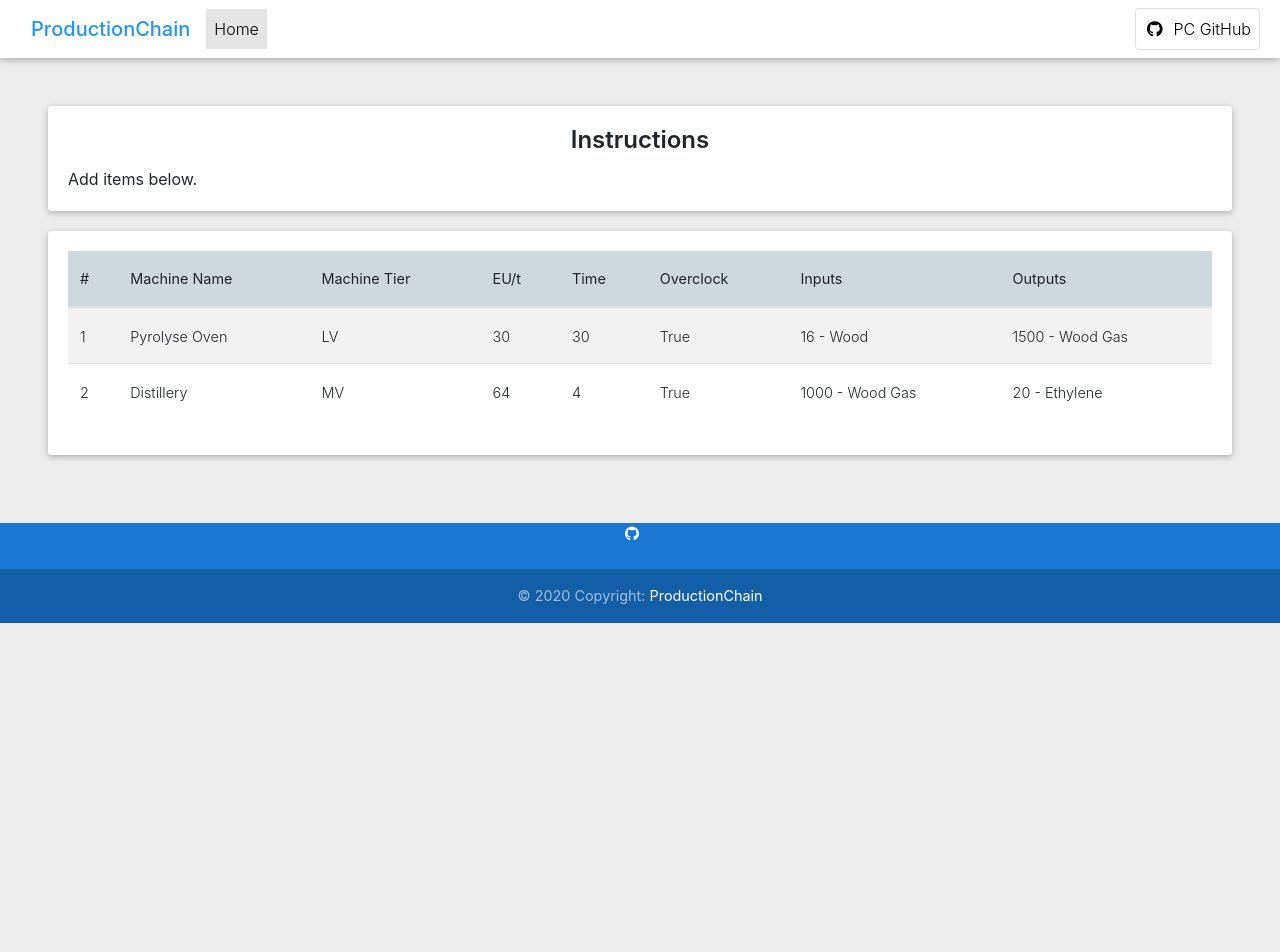
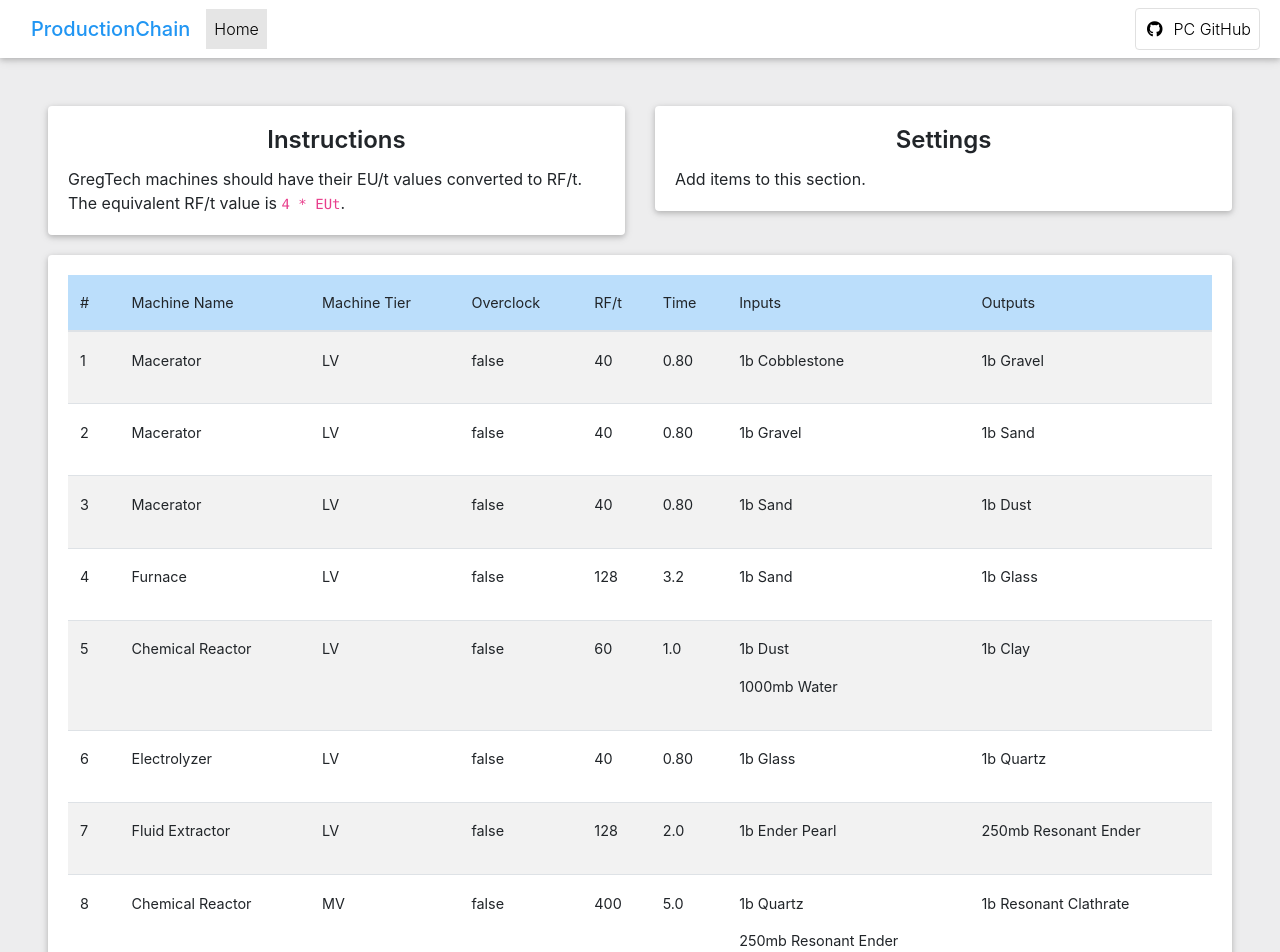
Before and after one commit to SimonNguyen/ProductionChain, a React (Create React App) app: page / in a window 1280 px wide. Shown: the top 952 px of the page. Before the commit the page ends 800 px from the top, so only its background shows below. Built offline with nearby package versions, Linux system fonts and the light colour scheme.

Commit message:
Added basic table generation from imported JSON.

```diff
--- a/src/components/pages/DashboardPage.js
+++ b/src/components/pages/DashboardPage.js
@@ -1,14 +1,14 @@
 import React from 'react';
-import InstructionsSection from './sections/InstructionsSection';
+import InformationSection from './sections/InformationSection';
 import TableSection from './sections/TableSection';
 
-const DashboardPage =  () => {
-  return (
-    <React.Fragment>
-      <InstructionsSection />
-      <TableSection />
-    </React.Fragment>
-  )
+const DashboardPage = () => {
+    return (
+        <React.Fragment>
+            <InformationSection />
+            <TableSection />
+        </React.Fragment>
+    )
 }
 
 export default DashboardPage;
--- a/src/components/pages/NotFoundPage.js
+++ b/src/components/pages/NotFoundPage.js
@@ -2,7 +2,7 @@ import React from 'react'
 import { MDBCol, MDBRow } from 'mdbreact';
 
 
-const NotFoundPage =  () => {
+const NotFoundPage = () => {
     return (
         <React.Fragment>
             <div className="full">
@@ -12,7 +12,7 @@ const NotFoundPage =  () => {
                         <h4>The requested URL was not found on this server.</h4>
                     </MDBCol>
                     <MDBCol md="4">
-            <img alt="Error 404" className="img-fluid" src="https://mdbootstrap.com/img/Others/grafika404-bf.png"/>
+                        <img alt="Error 404" className="img-fluid" src="https://mdbootstrap.com/img/Others/grafika404-bf.png" />
                     </MDBCol>
                 </MDBRow>
             </div>
--- /dev/null
+++ b/src/components/pages/sections/InformationSection.js
@@ -0,0 +1,27 @@
+import React from 'react';
+import { MDBCard, MDBCardTitle, MDBCardText, MDBRow, MDBCol } from 'mdbreact';
+
+const InformationSection = () => {
+    return (
+        <MDBRow>
+            <MDBCol>
+                <MDBCard className="card-body">
+                    <MDBCardTitle className="text-center">Instructions</MDBCardTitle>
+                    <MDBCardText>
+                        GregTech machines should have their EU/t values converted to RF/t. The equivalent RF/t value is <code>4 * EUt</code>.
+                    </MDBCardText>
+                </MDBCard>
+            </MDBCol>
+            <MDBCol>
+                <MDBCard className="card-body">
+                    <MDBCardTitle className="text-center">Settings</MDBCardTitle>
+                    <MDBCardText>
+                        Add items to this section.
+                    </MDBCardText>
+                </MDBCard>
+            </MDBCol>
+        </MDBRow>
+    )
+}
+
+export default InformationSection;
--- a/src/components/pages/sections/InstructionsSection.js
+++ /dev/null
@@ -1,19 +0,0 @@
-import React from 'react';
-import { MDBCard, MDBCardTitle, MDBCardText, MDBRow, MDBCol } from 'mdbreact';
-
-const InstructionsSection = () => {
-  return (
-    <MDBRow>
-        <MDBCol>
-            <MDBCard className="card-body">
-                <MDBCardTitle className="text-center">Instructions</MDBCardTitle>
-                <MDBCardText>
-                    Add items below.
-                </MDBCardText>
-            </MDBCard>
-        </MDBCol>
-    </MDBRow>
-  )
-}
-
-export default InstructionsSection;
--- a/src/components/pages/sections/TableSection.js
+++ b/src/components/pages/sections/TableSection.js
@@ -1,54 +1,56 @@
 import React from 'react';
 import { MDBCard, MDBCardBody, MDBTable, MDBTableBody, MDBTableHead, MDBRow, MDBCol } from 'mdbreact';
+import data from "./data";
 
 const TableSection = () => {
-  const data = {
-    columns: [
-      {
-        label: 'Machine Name',
-        field: 'machineName'
-      }
-    ]
-  }
     return (
         <MDBRow>
             <MDBCol>
                 <MDBCard>
                     <MDBCardBody>
-                    <MDBTable btn hover striped>
-                      <MDBTableHead color="blue-grey lighten-4">
+                        <MDBTable responsiveMd hover striped>
+                            <MDBTableHead color="blue lighten-4">
                                 <tr>
-                          <th>#</th>
-                          <th>Machine Name</th>
-                          <th>Machine Tier</th>
-                          <th>EU/t</th>
-                          <th>Time</th>
-                          <th>Overclock</th>
-                          <th>Inputs</th>
-                          <th>Outputs</th>
+                                    {
+                                        data.Headers.map(h => {
+                                            return (
+                                                <th key={h.name}>{h.label}</th>
+                                            )
+                                        })
+                                    }
                                 </tr>
                             </MDBTableHead>
                             <MDBTableBody>
-                        <tr>
-                          <td>1</td>
-                          <td>Pyrolyse Oven</td>
-                          <td>LV</td>
-                          <td>30</td>
-                          <td>30</td>
-                          <td>True</td>
-                          <td>16 - Wood</td>
-                          <td>1500 - Wood Gas</td>
+                                {
+                                    data.Recipes.map((r, index) => {
+                                        return (
+                                            <tr key={index}>
+                                                <th>{r.step}</th>
+                                                <th>{r.machine}</th>
+                                                <th>{r.tier}</th>
+                                                <th>{r.overclock.toString()}</th>
+                                                <th>{r.rft}</th>
+                                                <th>{Number(r.time).toPrecision(2)}</th>
+                                                <th>
+                                                    {
+                                                        r.inputs.map((n, index) => {
+                                                            return (
+                                                                <p key={index}>{n.quantity + n.unit + " " + n.name}</p>
+                                                            )
+                                                        })}
+                                                </th>
+                                                <th>
+                                                    {
+                                                        r.outputs.map((o, index) => {
+                                                            return (
+                                                                <p key={index}>{o.quantity + o.unit + " " + o.name}</p>
+                                                            )
+                                                        })}
+                                                </th>
                                             </tr>
-                        <tr>
-                          <td>2</td>
-                          <td>Distillery</td>
-                          <td>MV</td>
-                          <td>64</td>
-                          <td>4</td>
-                          <td>True</td>
-                          <td>1000 - Wood Gas</td>
-                          <td>20 - Ethylene</td>
-                        </tr>
+                                        )
+                                    })
+                                }
                             </MDBTableBody>
                         </MDBTable>
                     </MDBCardBody>
--- /dev/null
+++ b/src/components/pages/sections/data.json
@@ -0,0 +1,284 @@
+{
+    "Tiers": [
+        "ULV",
+        "LV",
+        "MV",
+        "HV",
+        "EV",
+        "IV",
+        "LuV",
+        "ZPMV",
+        "UV"
+    ],
+    "Headers": [
+        {
+            "label": "#",
+            "name": "step"
+        },
+        {
+            "label": "Machine Name",
+            "name": "machineName"
+        },
+        {
+            "label": "Machine Tier",
+            "name": "machineTier"
+        },
+        {
+            "label": "Overclock",
+            "name": "overclock"
+        },
+        {
+            "label": "RF/t",
+            "name": "rft"
+        },
+        {
+            "label": "Time",
+            "name": "time"
+        },
+        {
+            "label": "Inputs",
+            "name": "inputs"
+        },
+        {
+            "label": "Outputs",
+            "name": "output"
+        }
+    ],
+    "Recipes": [
+        {
+            "step": 1,
+            "machine": "Macerator",
+            "tier": "LV",
+            "overclock": false,
+            "rft": "40",
+            "time": ".8",
+            "inputs": [
+                {
+                    "name": "Cobblestone",
+                    "quantity": "1",
+                    "unit": "b"
+                }
+            ],
+            "outputs": [
+                {
+                    "name": "Gravel",
+                    "quantity": "1",
+                    "unit": "b"
+                }
+            ]
+        },
+        {
+            "step": 2,
+            "machine": "Macerator",
+            "tier": "LV",
+            "overclock": false,
+            "rft": "40",
+            "time": ".8",
+            "inputs": [
+                {
+                    "name": "Gravel",
+                    "quantity": "1",
+                    "unit": "b"
+                }
+            ],
+            "outputs": [
+                {
+                    "name": "Sand",
+                    "quantity": "1",
+                    "unit": "b"
+                }
+            ]
+        },
+        {
+            "step": 3,
+            "machine": "Macerator",
+            "tier": "LV",
+            "overclock": false,
+            "rft": "40",
+            "time": ".8",
+            "inputs": [
+                {
+                    "name": "Sand",
+                    "quantity": "1",
+                    "unit": "b"
+                }
+            ],
+            "outputs": [
+                {
+                    "name": "Dust",
+                    "quantity": "1",
+                    "unit": "b"
+                }
+            ]
+        },
+        {
+            "step": 4,
+            "machine": "Furnace",
+            "tier": "LV",
+            "overclock": false,
+            "rft": "128",
+            "time": "3.2",
+            "inputs": [
+                {
+                    "name": "Sand",
+                    "quantity": "1",
+                    "unit": "b"
+                }
+            ],
+            "outputs": [
+                {
+                    "name": "Glass",
+                    "quantity": "1",
+                    "unit": "b"
+                }
+            ]
+        },
+        {
+            "step": 5,
+            "machine": "Chemical Reactor",
+            "tier": "LV",
+            "overclock": false,
+            "rft": "60",
+            "time": "1",
+            "inputs": [
+                {
+                    "name": "Dust",
+                    "quantity": "1",
+                    "unit": "b"
+                },
+                {
+                    "name": "Water",
+                    "quantity": "1000",
+                    "unit": "mb"
+                }
+            ],
+            "outputs": [
+                {
+                    "name": "Clay",
+                    "quantity": "1",
+                    "unit": "b"
+                }
+            ]
+        },
+        {
+            "step": 6,
+            "machine": "Electrolyzer",
+            "tier": "LV",
+            "overclock": false,
+            "rft": "40",
+            "time": ".8",
+            "inputs": [
+                {
+                    "name": "Glass",
+                    "quantity": "1",
+                    "unit": "b"
+                }
+            ],
+            "outputs": [
+                {
+                    "name": "Quartz",
+                    "quantity": "1",
+                    "unit": "b"
+                }
+            ]
+        },
+        {
+            "step": 7,
+            "machine": "Fluid Extractor",
+            "tier": "LV",
+            "overclock": false,
+            "rft": "128",
+            "time": "2",
+            "inputs": [
+                {
+                    "name": "Ender Pearl",
+                    "quantity": "1",
+                    "unit": "b"
+                }
+            ],
+            "outputs": [
+                {
+                    "name": "Resonant Ender",
+                    "quantity": "250",
+                    "unit": "mb"
+                }
+            ]
+        },
+        {
+            "step": 8,
+            "machine": "Chemical Reactor",
+            "tier": "MV",
+            "overclock": false,
+            "rft": "400",
+            "time": "5",
+            "inputs": [
+                {
+                    "name": "Quartz",
+                    "quantity": "1",
+                    "unit": "b"
+                },
+                {
+                    "name": "Resonant Ender",
+                    "quantity": "250",
+                    "unit": "mb"
+                }
+            ],
+            "outputs": [
+                {
+                    "name": "Resonant Clathrate",
+                    "quantity": "1",
+                    "unit": "b"
+                }
+            ]
+        },
+        {
+            "step": 9,
+            "machine": "Furnace",
+            "tier": "LV",
+            "overclock": false,
+            "rft": "40",
+            "time": "3.2",
+            "inputs": [
+                {
+                    "name": "Resonant Clathrate",
+                    "quantity": "1",
+                    "unit": "b"
+                }
+            ],
+            "outputs": [
+                {
+                    "name": "Pulsating Dust",
+                    "quantity": "1",
+                    "unit": "b"
+                }
+            ]
+        },
+        {
+            "step": 10,
+            "machine": "Alloy Smelter",
+            "tier": "LV",
+            "overclock": false,
+            "rft": "96",
+            "time": "12",
+            "inputs": [
+                {
+                    "name": "Pulsating Dust",
+                    "quantity": "1",
+                    "unit": "b"
+                },
+                {
+                    "name": "Clay",
+                    "quantity": "1",
+                    "unit": "b"
+                }
+            ],
+            "outputs": [
+                {
+                    "name": "Polymer Clay",
+                    "quantity": "4",
+                    "unit": "b"
+                }
+            ]
+        }
+    ]
+}
```
Also changed, not shown: src/index.css (+6 -20 lines), src/App.js (indentation only). Lines whose indentation alone changed are shown as unchanged.
